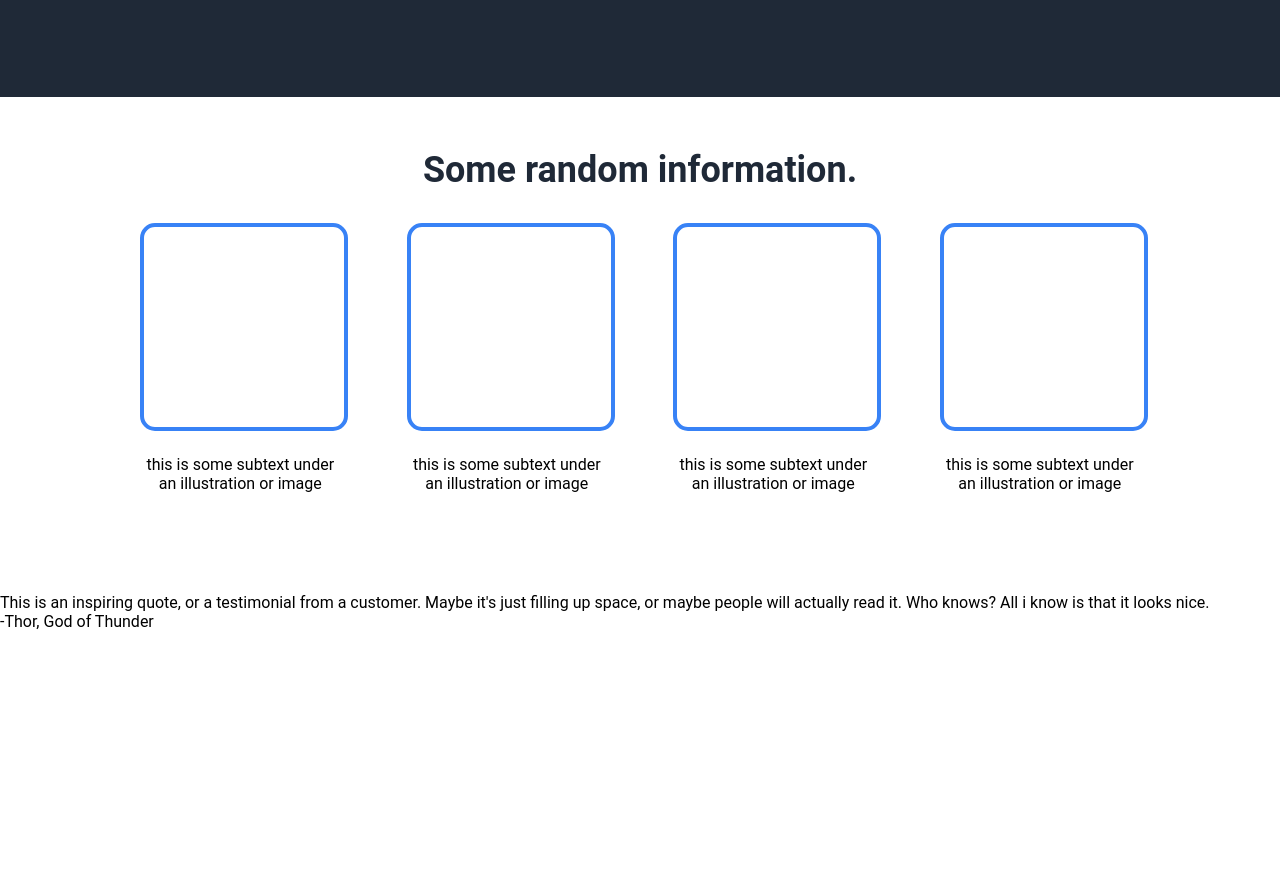
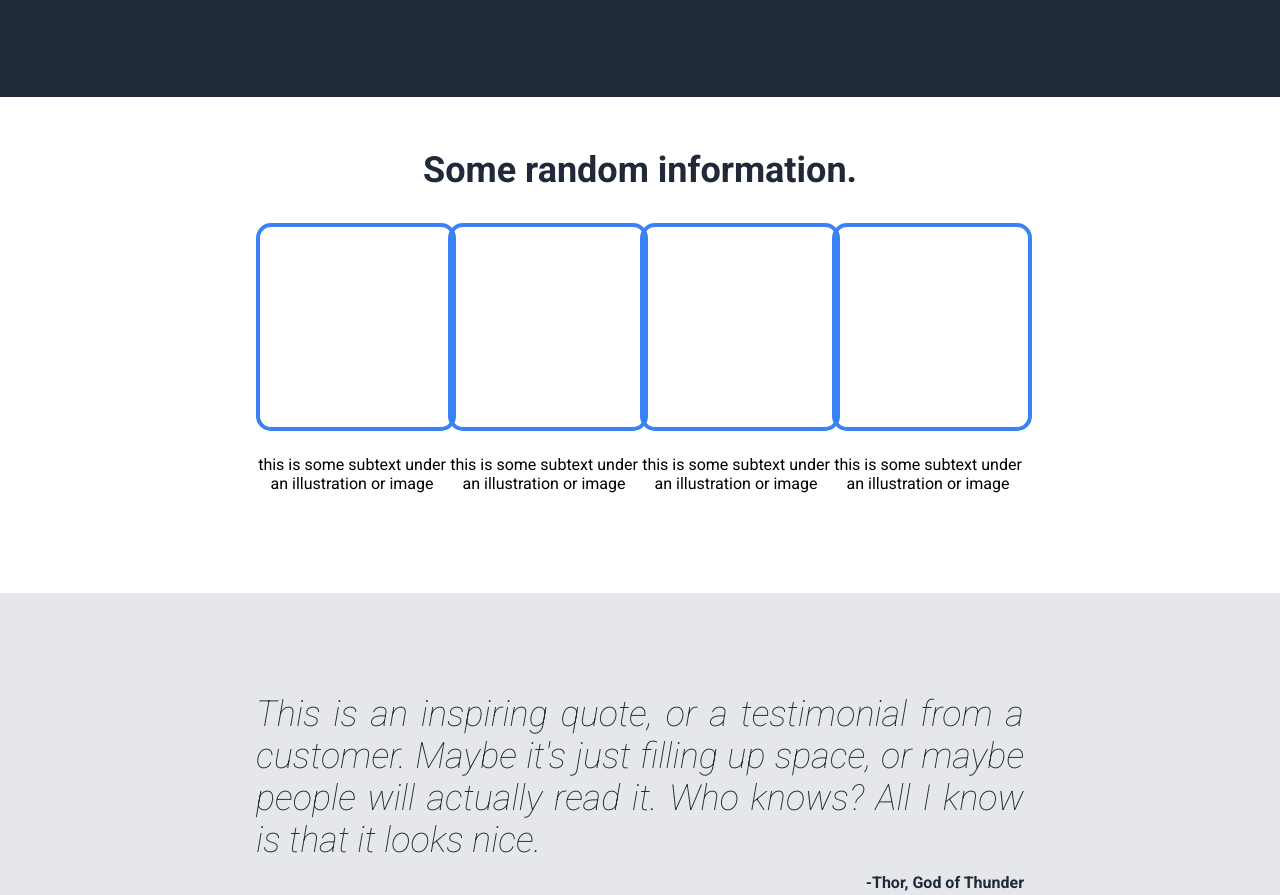
Before and after one commit to MediaWizArt/landing-page, a plain HTML site: page index.html in a window 1280 px wide. Shown: the part 405-1300 px from the top of the page. Before the commit the page ends 1036 px from the top, so only its background shows below. Drawn offline with Linux system fonts and the light colour scheme.

Commit message:
Quote section completed, added font link in HTML head.

```diff
--- a/index.html
+++ b/index.html
@@ -4,6 +4,10 @@
   <meta charset="UTF-8">
   <meta http-equiv="X-UA-Compatible" content="IE=edge">
   <meta name="viewport" content="width=device-width, initial-scale=1.0">
+  <link rel="preconnect" href="https://fonts.googleapis.com">
+  <link rel="preconnect" href="https://fonts.gstatic.com" crossorigin>
+  <link href="https://fonts.googleapis.com/css2?family=Roboto:ital,wght@0,100;0,300;0,400;0,500;0,700;0,900;1,100;1,300;1,400;1,500;1,700;1,900&display=swap" rel="stylesheet">
+
   <link rel="stylesheet" href="style.css">
   <title>Landing Page</title>
 </head>
@@ -50,7 +54,7 @@
     </div>
   </div>
   <div class="quote">
-    <div class="quote-text">This is an inspiring quote, or a testimonial from a customer. Maybe it's just filling up space, or maybe people will actually read it. Who knows? All i know is that it looks nice.</div>
+    <div class="quote-text">This is an inspiring quote, or a testimonial from a customer. Maybe it's just filling up space, or maybe people will actually read it. Who knows? All I know is that it looks nice.</div>
     <div class="quote-entity">-Thor, God of Thunder</div>
   </div>
 </body>
--- a/style.css
+++ b/style.css
@@ -1,9 +1,8 @@
 body {
   height: 100vh;
   margin: 0px;
-  overflow: hidden;
 
-  font-family: Roboto, sans-serif;
+  font-family: "Roboto", sans-serif;
 
   display: flex;
   flex-direction: column;
@@ -115,7 +114,7 @@ ul {
 
 .info {
   text-align: center;
-  padding: 52px 10% 100px 10%;
+  padding: 52px 20% 100px 20%;
 }
 
 .info-title {
@@ -130,7 +129,6 @@ ul {
   display: flex;
   align-content: center;
   justify-content: space-around;
-  gap: 42px;
 }
 
 .info-cards {
@@ -144,5 +142,30 @@ ul {
   width: 100%;
   height: 200px;
   margin-bottom: 24px;
+}
 
+.quote {
+  background-color: #e5e7eb;
+  padding: 100px 20%;
+
+  display: flex;
+  flex-direction: column;
+  justify-content: center;
+  align-content: center;
 }
+
+.quote-text {
+  color: #1f2937;
+  font-size: 36px;
+  font-weight: lighter;
+  font-style: italic;
+  text-align: justify;
+
+  padding-bottom: 12px;
+}
+
+.quote-entity {
+  color: #1f2937;
+  font-weight: 600;
+  align-self: flex-end;
+}
```
